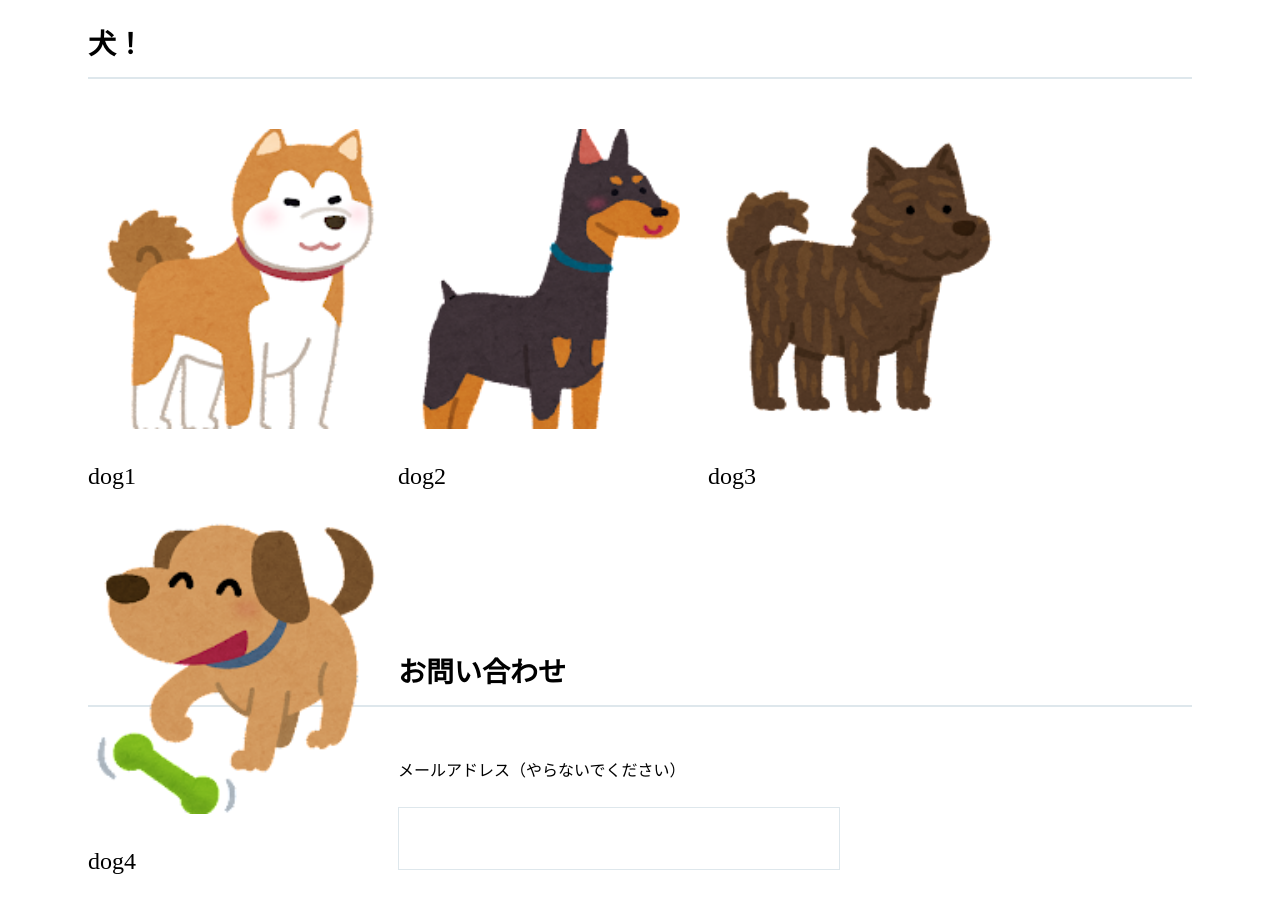
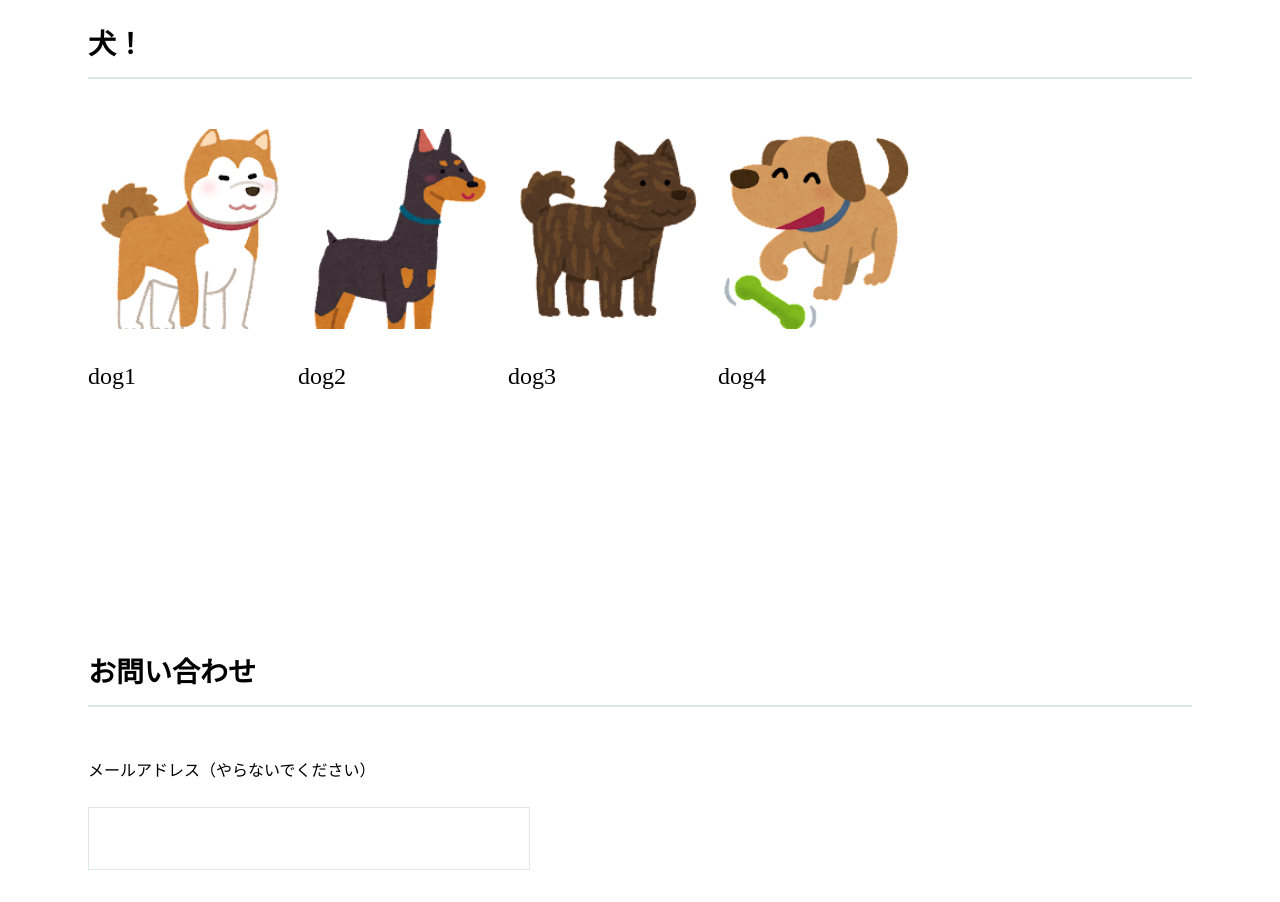
Before and after one commit to Merry615/ForMyFirstTime, a plain HTML site: page index.html in a window 1280 px wide. Shown: the part 720-1622 px from the top of the page. Drawn offline with Linux system fonts and the light colour scheme.

Commit message:
Update index.html

```diff
--- a/index.html
+++ b/index.html
@@ -27,19 +27,19 @@
       <div class="contents">
         <h3 class="section-title">犬！</h3>
         <div class="contents-item">
-          <img src="./img/dog_akitainu.png" alt="犬１" width="300" height="300">
+          <img src="./img/dog_akitainu.png" alt="犬１" width="200" height="200">
           <p>dog1</p>
         </div>
         <div class="contents-item">
-          <img src="./img/dog_doberman.png" alt="犬２" width="300" height="300">
+          <img src="./img/dog_doberman.png" alt="犬２" width="200" height="200">
           <p>dog2</p>
         </div>
         <div class="contents-item">
-          <img src="./img/dog_kaiken.png" alt="犬３" width="300" height="300">
+          <img src="./img/dog_kaiken.png" alt="犬３" width="200" height="200">
           <p>dog3</p>
         </div>
         <div class="contents-item">
-          <img src="./img/pet_omocha_inu.png" alt="犬４" width="300" height="300">
+          <img src="./img/pet_omocha_inu.png" alt="犬４" width="200" height="200">
           <p>dog4</p>
         </div>
       </div>
```
